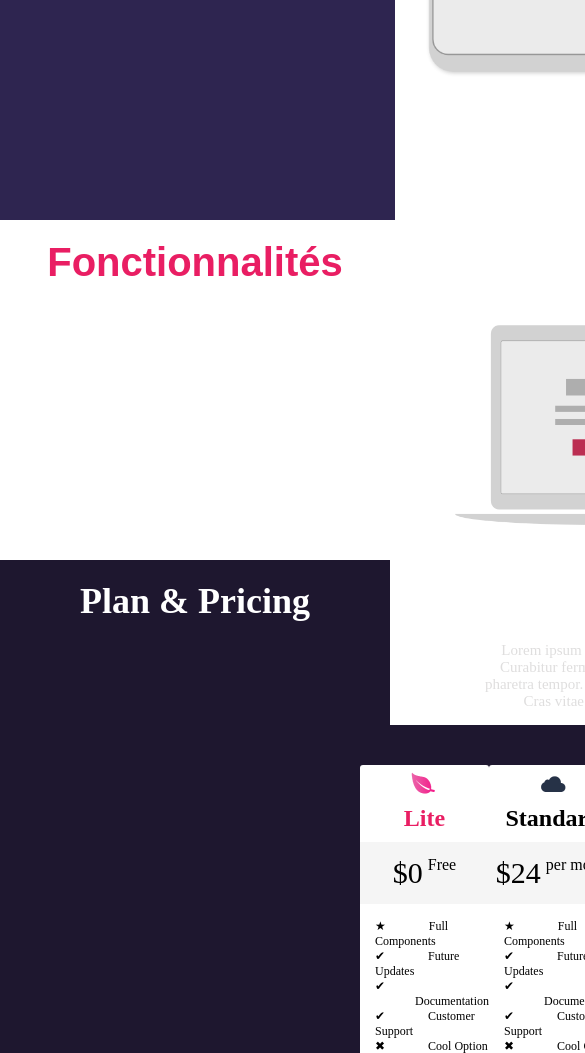
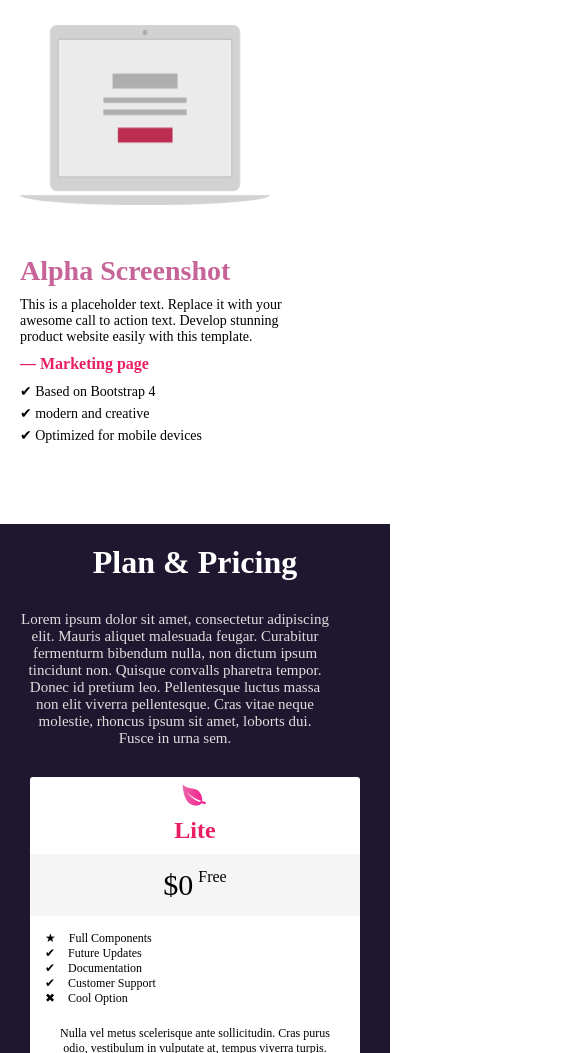
Before and after one commit to Kaleth07/Proyecto-Bleux, a plain HTML site: page index.html in a window 390 px wide. Shown: the part 477-1530 px from the top of the page, 585 px wide, since content can reach past the window. Drawn offline with Linux system fonts and the light colour scheme.

Commit message:
tercer commit

```diff
--- a/style/style.css
+++ b/style/style.css
@@ -1,7 +1,7 @@
 *{
     margin: 0%;
     padding: 0%;
-
+    box-sizing: border-box;
 }
 
 nav{
@@ -67,7 +67,7 @@ img{
 }
 
 .partederecha{
-    background: url(assets/hojasFondo.jpg);
+    background-image: url(../assets/hojasFondo.jpg);
     background-size: cover;
     width: 50%;
     padding: 0% 8% 12%;
@@ -108,49 +108,54 @@ img{
     border-radius: 4px;
 }
 
-.contenido1{
-    display: flex;
-    margin-left: 435px;
+.container3 {
+  padding: 60px 20px;
+  background-color: white;
 }
 
-.container3 h1{
-    color: #e91e63;
-    text-align: center;
-    margin: 20px;
-    font-family: Arial, Helvetica, sans-serif;
-    font-size: 40px;
+.container3 h1 {
+  color: #e91e63;
+  text-align: center;
+  margin-bottom: 40px;
+  font-family: Arial, Helvetica, sans-serif;
+  font-size: 40px;
 }
 
-.contenido1 img{
-    width: 300px;
-    height: 200px;
-    padding: 20px;
-
+.contenido1 {
+  display: flex;
+  justify-content: center;
+  gap: 50px;
 }
 
-.contenido1 h2{
-    margin: 20px 60px;
-    color: #c76497;
-    font-size: 30px;
+.contenido1 img {
+  width: 260px;
+  height: 180px;
 }
 
-.contenido1 p{
-    margin: 10px 60px;
-    font-size: 12px;
-    width: 250px;
+.contenido1 h2 {
+  color: #c76497;
+  font-size: 28px;
+  margin-bottom: 10px;
 }
 
-.contenido1 h3{
-     color: #e91e63;
-     margin: 10px 60px;
-     font-size: 16px;
+.contenido1 p {
+  font-size: 14px;
+  margin-bottom: 10px;
+  max-width: 300px;
 }
 
-.contenido1 li{
-    margin: 0px 60px;
-    list-style: none;
-    font-size: 12px;
+.contenido1 h3 {
+  color: #e91e63;
+  font-size: 16px;
+  margin-bottom: 10px;
 }
+
+.contenido1 li {
+  font-size: 14px;
+  list-style: none;
+  margin-bottom: 5px;
+}
+
 
 .container4 {
     background-color: #1e172f;
@@ -168,9 +173,9 @@ img{
     width: 580px;
     text-align: center;
     color: rgb(223, 222, 222);
-    padding: 0px 480px 15px;
-    font-size: 12px ;
-    font-size: 15px;
+    /* padding: 0px 0px 15px; */
+    margin-left: 480px;
+    font-size: 15px ;
 }
 
 
@@ -374,7 +379,6 @@ footer{
     justify-content: space-around;
     align-items: center;
     padding: 0px 0px;
-
 }
 
 .cop{
@@ -400,3 +404,164 @@ footer{
 .img4{
     height: 15px;
 }
+
+@media (max-width: 1279px) {
+
+  .partederecha {
+    width: 50%;
+    height: auto;
+    padding: 0% 18% 12%;
+    display: flex;
+
+  }
+
+  .partederecha img {
+    width: 50%;
+    height: 80%;
+    width: 95%;
+  }
+
+  .container2 {
+    height: auto;
+  }
+
+  .parteizquierda {
+    width: 50%;
+    padding: 40px;
+  }
+
+  .ttl h1 {
+    font-size: 32px;
+    text-align: center;
+  }
+
+  .contenido1 img {
+    width: 250px;
+    height: 180px;
+  }
+
+.ctnd{
+    width: 620px;
+    padding: 20px 0px;
+    color: rgb(223, 222, 222);
+    margin-left: 160px;
+}
+
+  /* TARJETAS DE PLANES */
+
+  .container5 {
+    padding: 60px;
+    gap: 30px;
+  }
+
+  .primeratarjeta,
+  .segundatarjeta,
+  .terceratarjeta {
+    width: 90%;
+    max-width: 340px;
+  }
+
+  .letra,
+  .letra1,
+  .letra2 {
+    padding: 10px 20px;
+    width: auto;
+    text-align: center;
+  }
+
+  .p2,
+  .p3,
+  .p4 {
+    margin-left: 10px;
+  }
+}
+
+@media (max-width: 921px) {
+    .ctnd{
+    width: 620px;
+    padding: 10px 0px;
+    margin-left: 80px;
+    }
+}
+
+@media (max-width: 769px) {
+    .parteizquierda h1{
+        font-size: 40px;
+    }
+
+    .parteizquierda p{
+        width: 200px;
+        font-size: 10px;
+    }
+
+    .botones {
+    flex-direction: column;
+     width: 100%;
+    }
+
+    .partederecha img {
+    width: 130%;
+    height: 70%;
+
+    }
+
+    .ctnd{
+    width: 450px;
+    padding: 10px 0px;
+    margin-left: 20px;
+    }
+
+    .container5{
+    padding: 20px 30px 20px;
+    gap: 10px;
+    }
+}
+
+@media (max-width: 481px) {
+    .container1 img {
+        height: 26px;
+    }
+
+    ul{
+        gap: 10px;
+    }
+
+    .parteizquierda h1{
+        font-size: 30px;
+    }
+
+    .parteizquierda p{
+        width: 150px;
+        font-size: 8px;
+    }
+
+    .botones {
+     width: 110%;
+    }
+
+    .partederecha img {
+    width: 130%;
+    height: 60%;
+
+    }
+
+    .contenido1 {
+        flex-direction: column;
+    }
+
+    .ctnd{
+    width: 310px;
+    padding: 10px 0px;
+    margin-left: 20px;
+    }
+
+    .container5 {
+        flex-direction: column;
+    }
+
+    .primeratarjeta,
+    .segundatarjeta,
+    .terceratarjeta{
+    width: auto;
+    }
+}
```
